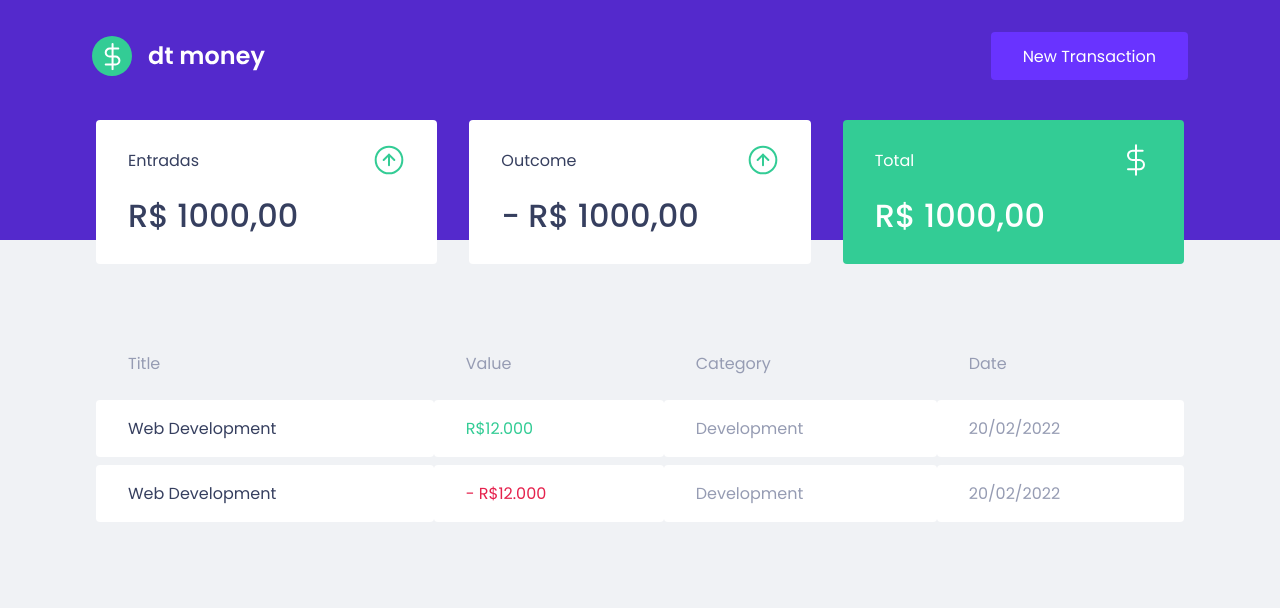
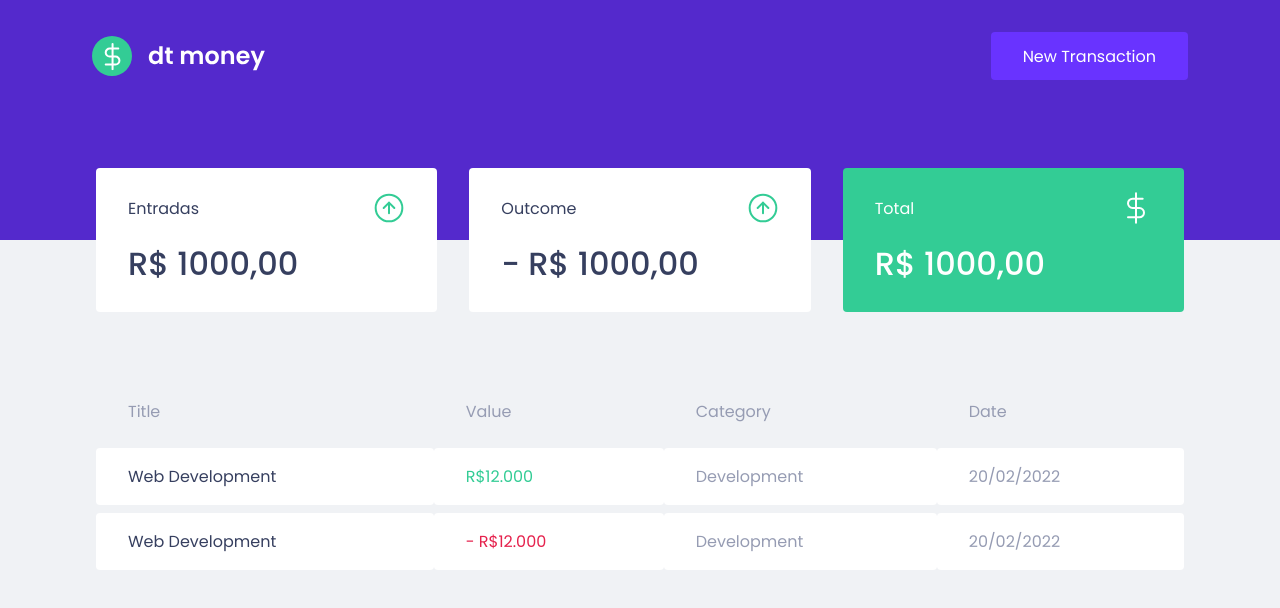
Before and after one commit to ricardoferreirades/dtmoney, a React (Create React App) app: page / in a window 1280 px wide. Shown: the top 608 px of the page. Built offline with nearby package versions, Linux system fonts and the light colour scheme.

Commit message:
refactor: update summary margin top
Signed-off-by: Ricardo Ferreira <ricardoferreirades@gmail.com>

```diff
--- a/src/components/summary/styles.ts
+++ b/src/components/summary/styles.ts
@@ -4,7 +4,7 @@ export const Container = styled.div`
   display: grid;
   grid-template-columns: repeat(3, 1fr);
   gap: 2rem;
-  margin-top: -10rem;
+  margin-top: -7rem;
 
   div {
     background: var(--shape);
```
